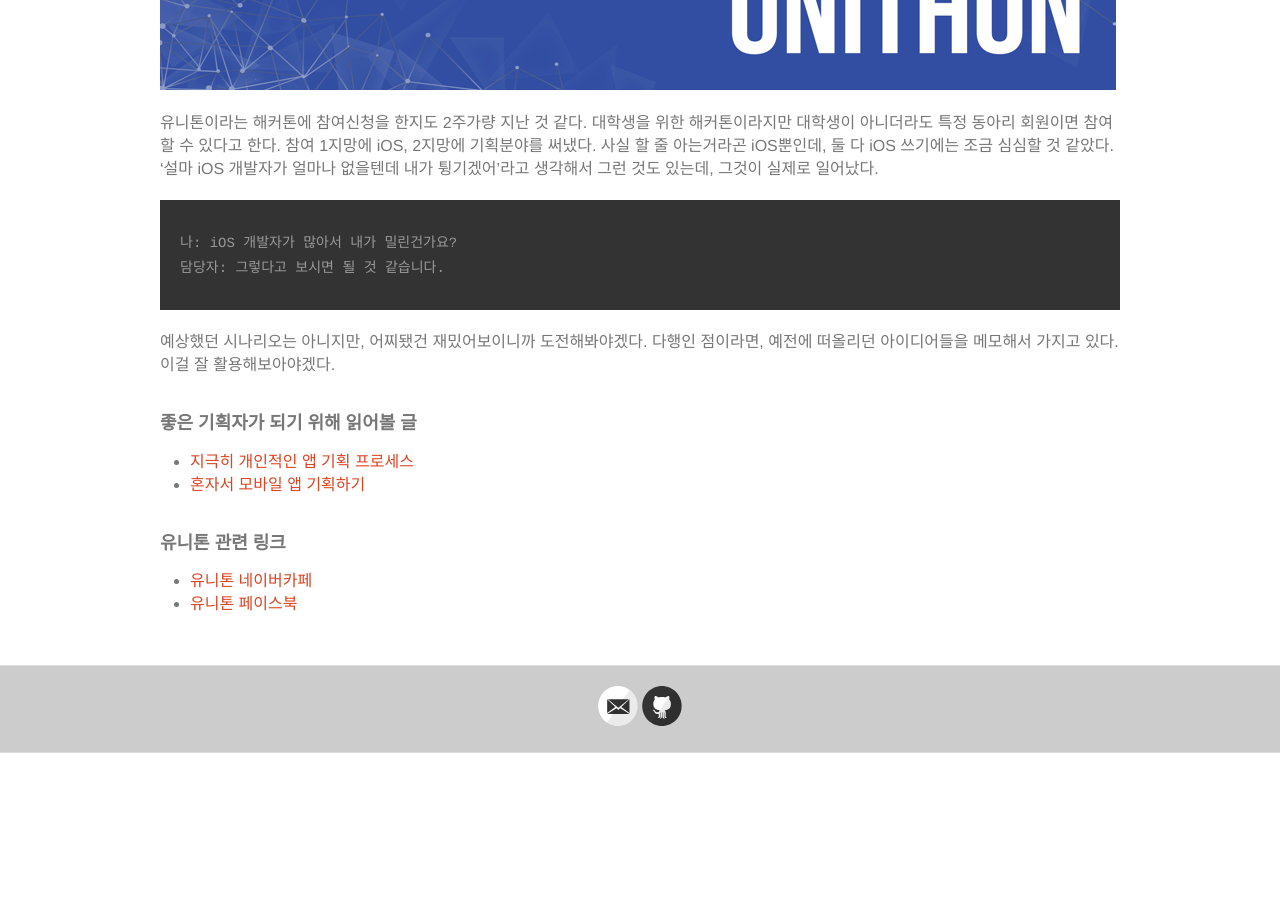
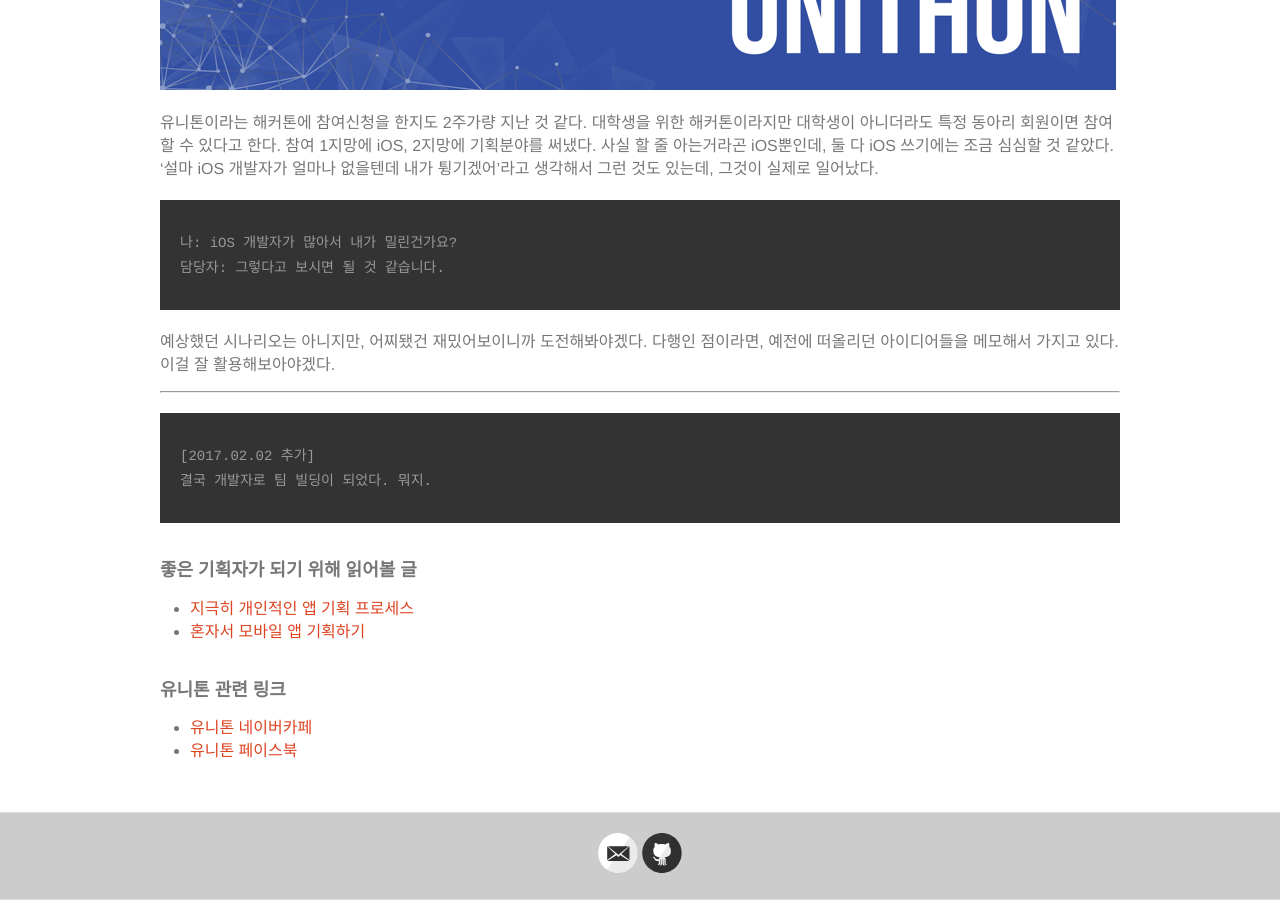
Before and after one commit to krgoodnews/deprecated.krgoodnews.github.io, a Jekyll site: the page built from _posts/2017-02-02-기획자로서의-2박-3일을-준비하다.md, in a window 1280 px wide and 900 px high, scrolled down 620 px. Built offline with Jekyll 4.4.1, drawn with Linux system fonts in a browser that asks for light colours; nearby versions of some CDN libraries; comment, search, counter and statistics services are not loaded; before the commit the page ends 1373 px from its top, so only the background shows below that.

Commit message:
수정: 결국 개발자로 팀빌딩이 되었다

```diff
--- a/_posts/2017-02-02-기획자로서의-2박-3일을-준비하다.md
+++ b/_posts/2017-02-02-기획자로서의-2박-3일을-준비하다.md
@@ -4,6 +4,7 @@
 desc: 해커톤에서 기획자로서의 첫 발을 내딛는다.
 proj-url: http://cafe.naver.com/unithon4th
 proj-num: 02
+
 ---
 
 
@@ -16,7 +17,10 @@
 
 예상했던 시나리오는 아니지만, 어찌됐건 재밌어보이니까 도전해봐야겠다. 다행인 점이라면, 예전에 떠올리던 아이디어들을 메모해서 가지고 있다. 이걸 잘 활용해보아야겠다.
 
+----------------
 
+	[2017.02.02 추가]
+	결국 개발자로 팀 빌딩이 되었다. 뭐지.
 
 
 #### 좋은 기획자가 되기 위해 읽어볼 글
```
Also changed, not shown: 2 other files.
